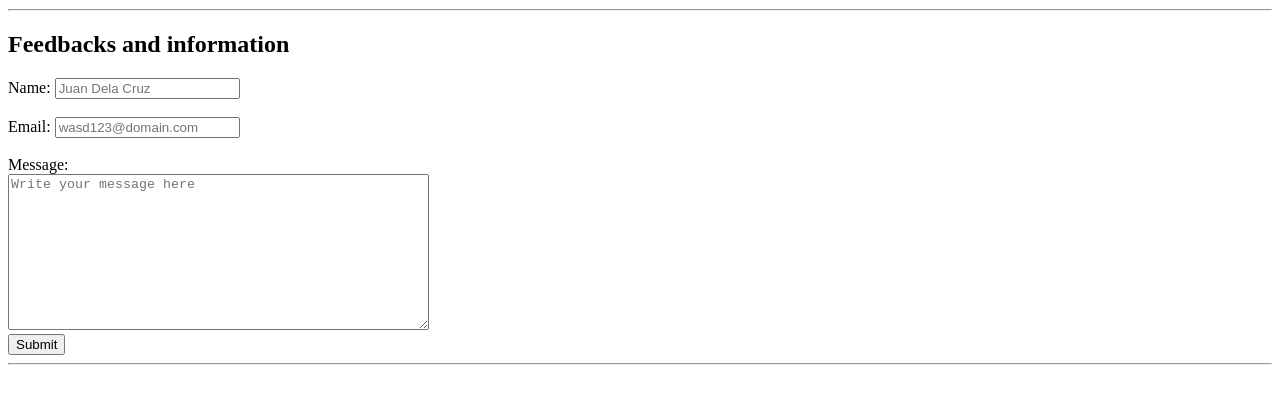
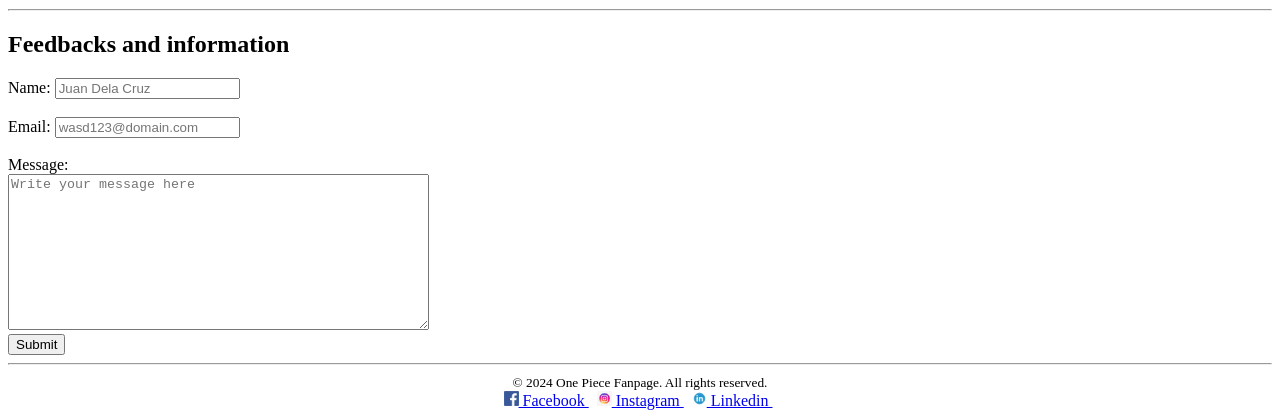
Before and after one commit to nivramnojepse/Marvin-Espejon-Batch-3, a plain HTML site: page HTML_Semantic_Activity/index.html in a window 1280 px wide. Shown: the part 4439-4857 px from the top of the page. Before the commit the page ends 4812 px from the top, so only its background shows below. Drawn offline with Linux system fonts and the light colour scheme.

Commit message:
Added footer: copyrights and socmeds

```diff
--- a/HTML_Semantic_Activity/index.html
+++ b/HTML_Semantic_Activity/index.html
@@ -120,7 +120,12 @@
             </form><hr/>
         </section>
         <footer> <!-- Copyrights and contact information-->
-
+            <center>
+            <small>&copy; 2024 One Piece Fanpage. All rights reserved.</small><br/>
+            <a href="https://www.facebook.com/nivramnojepse/"><img src="../Images/For activity 3/fbicon.png" width="15"> Facebook </a> &nbsp;
+            <a href="https://www.instagram.com/mrvnspjn/"><img src="../Images/For activity 3/igicon.png" width="15"> Instagram </a> &nbsp;
+            <a href="www.linkedin.com/in/mespejon"><img src="../Images/For activity 3/linkedinicon.png" width="15"> Linkedin </a> &nbsp;
+            </center>
         </footer>
     </body>
 </html>
```
Also changed, not shown: Images/For activity 3/fbicon.png (added), Images/For activity 3/igicon.png (added), Images/For activity 3/linkedinicon.png (added).
